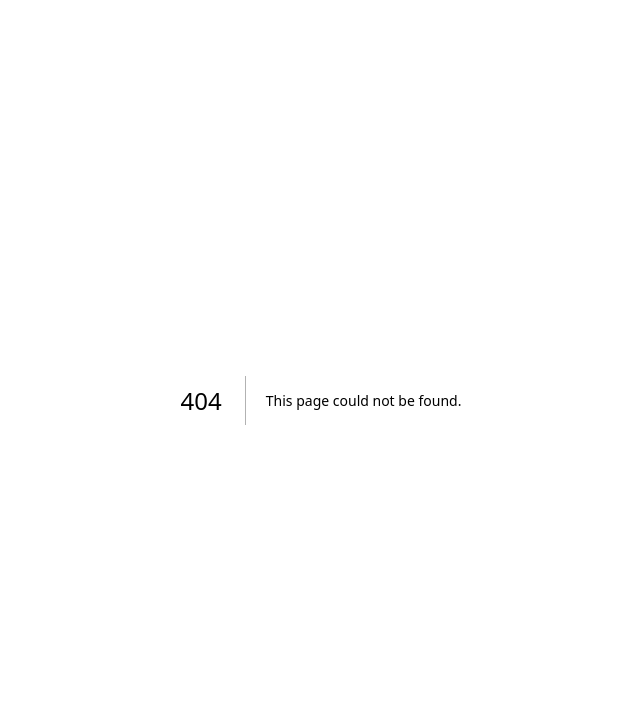
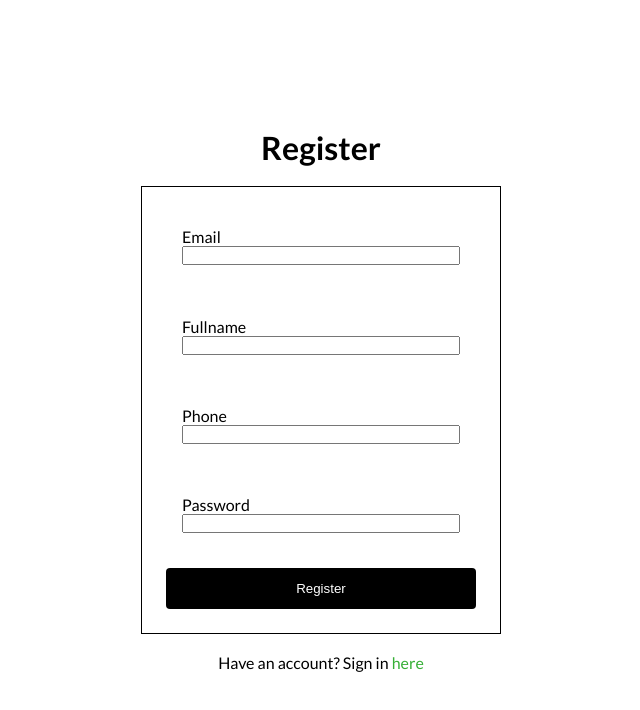
Before and after one commit to ridzimeko/online-store-nextjs, a Next.js app: page /auth/register in a window 1280 px wide. Before the commit this address had no page. Shown: the top 710 px of the page, without its empty margins (319-959 px from the left). Built offline with nearby package versions, Linux system fonts and the light colour scheme.

Commit message:
feat: register page with firebase

```diff
--- a/package.json
+++ b/package.json
@@ -10,9 +10,13 @@
     "prepare": "husky"
   },
   "dependencies": {
+    "@types/bcrypt": "^5.0.2",
+    "bcrypt": "^5.1.1",
+    "firebase": "^10.12.2",
     "next": "14.2.4",
     "react": "^18",
-    "react-dom": "^18"
+    "react-dom": "^18",
+    "sass": "^1.77.6"
   },
   "devDependencies": {
     "@types/node": "^20",
--- /dev/null
+++ b/src/components/views/auth/register/Register.module.scss
@@ -0,0 +1,46 @@
+.register {
+  width: 100vw;
+  height: 100vh;
+  display: flex;
+  align-items: center;
+  justify-content: center;
+  flex-direction: column;
+
+  &__error {
+    color: #fd3131;
+    margin-bottom: 1rem;
+  }
+
+  &__title {
+    margin-bottom: 1.2rem;
+  }
+
+  &__form {
+    border: 1px black solid;
+    padding: 1.5rem;
+    width: 360px;
+    margin-bottom: 1.2rem;
+
+    &__input {
+      padding: 1rem;
+      margin-bottom: 1.2rem;
+      display: flex;
+      flex-direction: column;
+    }
+
+    &__button {
+      background-color: black;
+      color: white;
+      padding: 0.8rem 0.2rem;
+      width: 100%;
+      border: none;
+      border-radius: 4px;
+    }
+  }
+
+  &__link {
+    a {
+      color: rgb(54, 175, 54);
+    }
+  }
+}
--- /dev/null
+++ b/src/components/views/auth/register/index.tsx
@@ -0,0 +1,78 @@
+import Link from "next/link";
+import styles from "./Register.module.scss";
+import { useRouter } from "next/router";
+import { FormEvent, useState } from "react";
+
+const RegisterView = () => {
+  const [isLoading, setIsLoading] = useState(false);
+  const [error, setError] = useState("");
+  const { push } = useRouter();
+
+  const handleSubmit = async (event: FormEvent<HTMLFormElement>) => {
+    event.preventDefault();
+    setIsLoading(true);
+    setError("");
+    const form = event.target as HTMLFormElement;
+    const data = {
+      email: form.email.value,
+      fullname: form.fullname.value,
+      phone: form.phone.value,
+      password: form.password.value,
+    };
+
+    const result = await fetch("/api/user/register", {
+      method: "POST",
+      headers: {
+        "Content-Type": "application/json",
+      },
+      body: JSON.stringify(data),
+    });
+
+    if (result.status === 200) {
+      form.reset();
+      setIsLoading(false);
+      push("/auth/login");
+    } else {
+      setIsLoading(false);
+      setError("Email is already registered");
+    }
+  };
+
+  return (
+    <div className={styles.register}>
+      <h1 className={styles.register__title}>Register</h1>
+      {error && <p className={styles.register__error}>{error}</p>}
+      <div className={styles.register__form}>
+        <form onSubmit={handleSubmit}>
+          <div className={styles.register__form__input}>
+            <label htmlFor="email">Email</label>
+            <input type="email" name="email" id="email" />
+          </div>
+          <div className={styles.register__form__input}>
+            <label htmlFor="fullname">Fullname</label>
+            <input type="text" name="fullname" id="fullname" />
+          </div>
+          <div className={styles.register__form__input}>
+            <label htmlFor="phone">Phone</label>
+            <input type="text" name="phone" id="phone" />
+          </div>
+          <div className={styles.register__form__input}>
+            <label htmlFor="password">Password</label>
+            <input type="password" name="password" id="password" />
+          </div>
+          <button
+            className={styles.register__form__button}
+            disabled={isLoading}
+          >
+            {isLoading ? "Loading..." : "Register"}
+          </button>
+        </form>
+      </div>
+      <p className={styles.register__link}>
+        Have an account? Sign in <Link href="/auth/login">here</Link>
+      </p>
+    </div>
+  );
+};
+
+export default RegisterView;
--- /dev/null
+++ b/src/lib/init.ts
@@ -0,0 +1,18 @@
+// Import the functions you need from the SDKs you need
+import { initializeApp } from "firebase/app";
+// TODO: Add SDKs for Firebase products that you want to use
+// https://firebase.google.com/docs/web/setup#available-libraries
+
+// Your web app's Firebase configuration
+const firebaseConfig = {
+  apiKey: process.env.FIREBASE_API_KEY,
+  authDomain: process.env.FIREBASE_AUTH_DOMAIN,
+  projectId: process.env.FIREBASE_PROJECT_ID,
+  storageBucket: process.env.FIREBASE_STORAGE_BUCKET,
+  messagingSenderId: process.env.FIREBASE_MESSAGING_SENDER_ID,
+  appId: process.env.FIREBASE_APP_ID,
+};
+
+// Initialize Firebase
+const app = initializeApp(firebaseConfig);
+export default app;
--- /dev/null
+++ b/src/lib/service.ts
@@ -0,0 +1,60 @@
+import {
+  addDoc,
+  collection,
+  getDocs,
+  getFirestore,
+  query,
+  where,
+} from "firebase/firestore";
+import bcrypt from "bcrypt";
+import app from "./init";
+
+const firestore = getFirestore(app);
+
+export async function retrieveData(collectionName: string) {
+  const snapshot = await getDocs(collection(firestore, collectionName));
+  const data = snapshot.docs.map((doc) => ({
+    id: doc.id,
+    ...doc.data(),
+  }));
+
+  return data;
+}
+
+export async function signUp(
+  userData: {
+    email: string;
+    fullname: string;
+    password: string;
+    phone: string;
+    role?: string;
+  },
+  callback: Function
+) {
+  const q = query(
+    collection(firestore, "users"),
+    where("email", "==", userData.email)
+  );
+
+  const snapshot = await getDocs(q);
+  const data = snapshot.docs.map((doc) => ({
+    id: doc.id,
+    ...doc.data(),
+  }));
+
+  if (data.length > 0) {
+    callback(false);
+  } else {
+    if (!userData.role) userData.role = "member";
+
+    userData.password = await bcrypt.hash(userData.password, 10);
+    await addDoc(collection(firestore, "users"), userData)
+      .then(() => {
+        callback(true);
+      })
+      .catch((error) => {
+        callback(false);
+        console.log(error);
+      });
+  }
+}
--- a/src/pages/_app.tsx
+++ b/src/pages/_app.tsx
@@ -1,6 +1,16 @@
 import "@/styles/globals.css";
 import type { AppProps } from "next/app";
+import { Lato } from "next/font/google";
+
+const lato = Lato({
+  subsets: ["latin"],
+  weight: ["400", "700"],
+});
 
 export default function App({ Component, pageProps }: AppProps) {
-  return <Component {...pageProps} />;
+  return (
+    <div className={lato.className}>
+      <Component {...pageProps} />
+    </div>
+  );
 }
--- /dev/null
+++ b/src/pages/api/user/register.ts
@@ -0,0 +1,24 @@
+import type { NextApiRequest, NextApiResponse } from "next";
+import { signUp } from "@/lib/service";
+
+export default async function handler(
+  req: NextApiRequest,
+  res: NextApiResponse
+) {
+  if (req.method === "POST") {
+    await signUp(req.body, (status: boolean) => {
+      if (status)
+        res
+          .status(200)
+          .json({ status: true, statusCode: 200, message: "success" });
+      else
+        res
+          .status(400)
+          .json({ status: false, statusCode: 400, message: "Failed" });
+    });
+  } else {
+    res
+      .status(405)
+      .json({ status: false, statusCode: 405, message: "Method not allowed" });
+  }
+}
--- /dev/null
+++ b/src/pages/auth/register.tsx
@@ -0,0 +1,7 @@
+import RegisterView from "@/components/views/auth/register";
+
+const RegisterPage = () => {
+  return <RegisterView />;
+};
+
+export default RegisterPage;
--- a/src/styles/globals.css
+++ b/src/styles/globals.css
@@ -1,78 +1,3 @@
-:root {
-  --max-width: 1100px;
-  --border-radius: 12px;
-  --font-mono: ui-monospace, Menlo, Monaco, "Cascadia Mono", "Segoe UI Mono",
-    "Roboto Mono", "Oxygen Mono", "Ubuntu Monospace", "Source Code Pro",
-    "Fira Mono", "Droid Sans Mono", "Courier New", monospace;
-
-  --foreground-rgb: 0, 0, 0;
-  --background-start-rgb: 214, 219, 220;
-  --background-end-rgb: 255, 255, 255;
-
-  --primary-glow: conic-gradient(
-    from 180deg at 50% 50%,
-    #16abff33 0deg,
-    #0885ff33 55deg,
-    #54d6ff33 120deg,
-    #0071ff33 160deg,
-    transparent 360deg
-  );
-  --secondary-glow: radial-gradient(
-    rgba(255, 255, 255, 1),
-    rgba(255, 255, 255, 0)
-  );
-
-  --tile-start-rgb: 239, 245, 249;
-  --tile-end-rgb: 228, 232, 233;
-  --tile-border: conic-gradient(
-    #00000080,
-    #00000040,
-    #00000030,
-    #00000020,
-    #00000010,
-    #00000010,
-    #00000080
-  );
-
-  --callout-rgb: 238, 240, 241;
-  --callout-border-rgb: 172, 175, 176;
-  --card-rgb: 180, 185, 188;
-  --card-border-rgb: 131, 134, 135;
-}
-
-@media (prefers-color-scheme: dark) {
-  :root {
-    --foreground-rgb: 255, 255, 255;
-    --background-start-rgb: 0, 0, 0;
-    --background-end-rgb: 0, 0, 0;
-
-    --primary-glow: radial-gradient(rgba(1, 65, 255, 0.4), rgba(1, 65, 255, 0));
-    --secondary-glow: linear-gradient(
-      to bottom right,
-      rgba(1, 65, 255, 0),
-      rgba(1, 65, 255, 0),
-      rgba(1, 65, 255, 0.3)
-    );
-
-    --tile-start-rgb: 2, 13, 46;
-    --tile-end-rgb: 2, 5, 19;
-    --tile-border: conic-gradient(
-      #ffffff80,
-      #ffffff40,
-      #ffffff30,
-      #ffffff20,
-      #ffffff10,
-      #ffffff10,
-      #ffffff80
-    );
-
-    --callout-rgb: 20, 20, 20;
-    --callout-border-rgb: 108, 108, 108;
-    --card-rgb: 100, 100, 100;
-    --card-border-rgb: 200, 200, 200;
-  }
-}
-
 * {
   box-sizing: border-box;
   padding: 0;
@@ -85,23 +10,7 @@
   overflow-x: hidden;
 }
 
-body {
-  color: rgb(var(--foreground-rgb));
-  background: linear-gradient(
-      to bottom,
-      transparent,
-      rgb(var(--background-end-rgb))
-    )
-    rgb(var(--background-start-rgb));
-}
-
 a {
   color: inherit;
   text-decoration: none;
 }
-
-@media (prefers-color-scheme: dark) {
-  html {
-    color-scheme: dark;
-  }
-}
```
Also changed, not shown: src/pages/auth/login.tsx (added, +9 -0 lines), 1 other file (tests, documents, lock files or other folders).
